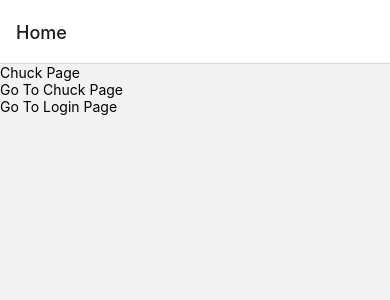
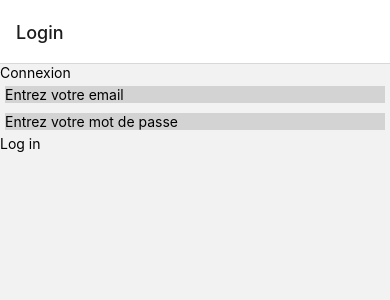
Before and after one commit to fyambos/AwesomeProject, a React Native app: screen / in a window 390 px wide. Shown: the top 300 px of the page. Built offline with nearby package versions, Linux system fonts and the light colour scheme.

Commit message:
screens, login et archi stack

```diff
--- a/package.json
+++ b/package.json
@@ -10,8 +10,10 @@
     "lint": "eslint ."
   },
   "dependencies": {
+    "@react-navigation/bottom-tabs": "^6.5.4",
     "@react-navigation/native": "^6.1.2",
     "@react-navigation/native-stack": "^6.9.8",
+    "axios": "^1.2.6",
     "react": "18.1.0",
     "react-native": "0.70.6",
     "react-native-safe-area-context": "^4.4.1",
--- a/src/App.js
+++ b/src/App.js
@@ -14,9 +14,9 @@ function App() {
     return (
       <NavigationContainer>
         <Stack.Navigator>
+          <Stack.Screen name="Login" component={LoginScreen} />
           <Stack.Screen name="Home" component={HomeScreen} />
           <Stack.Screen name="Chuck" component={ChuckScreen} />
-          <Stack.Screen name="Login" component={LoginScreen} />
         </Stack.Navigator>
       </NavigationContainer>
     );
--- a/src/screens/Chuck.js
+++ b/src/screens/Chuck.js
@@ -9,11 +9,17 @@ const Chuck = ({navigation}) => {
     const [fact, setFact] = useState(null)
 
     const getChuckFact = async () => {
-        const res = await fetch("https://api.chucknorris.io/jokes/random");
-        const chuckFact = await res.json();
-        console.log(res);
-        console.log(chuckFact);
-        setFact(chuckFact);
+        try{
+               const res = await fetch("https://api.chucknorris.io/jokes/random");
+               const chuckFact = await res.json();
+               console.log(res);
+               console.log(chuckFact);
+               setFact(chuckFact);
+        }
+        catch(error) {
+            console.log(error);
+        }
+
     }
 
     useEffect(()=> {
--- a/src/screens/Home.js
+++ b/src/screens/Home.js
@@ -1,23 +1,38 @@
-import React from 'react'
+import React, {useEffect,useState} from 'react';
 import {View, Text, TouchableOpacity} from 'react-native';
 
+import {getSessions} from '../services/sessions';
+
 const Home = ({navigation}) => {
-    const onPressHandler = () => {
-        navigation.navigate('Chuck');
+    const navLogin = () => {
+        navigation.navigate('Login');
     }
-    const onPressHandlerTwo = () => {
-            navigation.navigate('Login');
-    }
-    return (
+    const [sessions,setSession]=useState([]);
+
+    useEffect(()=>{
+        const getData = async () => {
+            const res = await getSessions();
+            console.log("Home.js useEffect() res:",res);
+            if (typeof res !== 'undefined')
+                setSession(res);
+        }
+
+        getData();
+    },[])
+
+    return <View>
+        <Text>Liste des sessions</Text>
         <View>
-            <Text>Chuck Page</Text>
-            <TouchableOpacity onPress={onPressHandler}>
-                <Text>Go To Chuck Page</Text>
-            </TouchableOpacity>
-            <TouchableOpacity onPress={onPressHandlerTwo}>
-                            <Text>Go To Login Page</Text>
-            </TouchableOpacity>
+            {sessions.map((session) => <Text key={session._id}>
+                        {session.matiere}
+                    </Text>
+            )}
+        <TouchableOpacity onPress={navLogin}>
+            <Text>Login</Text>
+        </TouchableOpacity>
         </View>
-    )
+
+
+    </View>
 }
-export default Home
+export default Home;
--- a/src/screens/Login.js
+++ b/src/screens/Login.js
@@ -1,63 +1,46 @@
 import React, {useEffect,useState} from 'react';
 import {View, Text, TextInput,TouchableOpacity} from 'react-native';
+import {login} from '../services/students'
 
 const Login = ({navigation}) => {
-    const onPressHandler = () => {
-        navigation.navigate('Home');
+    const [email,setEmail] = useState("");
+    const [password,setPassword] = useState("");
+    const onPressHandler = async (event) => {
+        const res = await login({
+            email,
+            password
+        });
+    const studentId = res._id
+    //console.log("Loggin successful")
+    //console.log("Logged in",res);
+    //console.log("Id Student",studentId);
+    navigation.navigate('Home');
     }
-
-    const [login,setLogin]=useState({
-        email: "",
-        password:"",
-    });
-    const onChangeHandler = (event) => {
-            const {value,name} = event.target;
-            setLogin({...login,[name]:value}); //recup login / patch juste l'objet a modifier name c'est le nom du champs qui peut etre email ou password
-        }
-    const onClickHandler = () => {
-        try {
-            const res = fetch("http://10.0.2.2:4500/students/login", {
-                        method: "POST",
-                        body: JSON.stringify(login),
-                        credentials: "include" //pour axios, il faut with credentials a true sinon pas de cookies
-            });
-            if (res.status === 200) {
-                        console.log("Login Successful");
-                        console.log(res);
-            } else {
-                        console.log("Login Failed");
-                        console.log(res);
-           }
-        } catch (e) {
-            console.log("Une erreur est survenue: " + e);
-        }
-    }
-
     return (
         <View>
             <Text>Connexion</Text>
-            <TouchableOpacity onPress={onPressHandler}>
-                <Text>Go To Home Page</Text>
-            </TouchableOpacity>
             <TextInput
                 style={{backgroundColor: 'lightgrey', padding:0,margin:5}}
                 type='email'
                 name='email'
-                onChangeText={(text) => setLogin({...login, email: text})}
-                value={login.email}
+                placeholder="Entrez votre email"
+                onChangeText={setEmail}
+                value={email}
             />
             <TextInput
+                secureTextEntry={true}
                 style={{backgroundColor: 'lightgrey', padding:0,margin:5}}
                 type='password'
                 name='password'
-                onChangeText={(text) => setLogin({...login, password: text})}
-                value={login.name}
+                placeholder="Entrez votre mot de passe"
+                onChangeText={setPassword}
+                value={password}
                 secureTextEntry={true}
             />
-            <TouchableOpacity onPress={onClickHandler}>
+            <TouchableOpacity onPress={onPressHandler}>
                 <Text>Log in</Text>
             </TouchableOpacity>
         </View>
     );
 }
-export default Login
+export default Login;
--- a/src/screens/compte/Navigator.js
+++ b/src/screens/compte/Navigator.js
@@ -0,0 +1,6 @@
+import React, {useEffect,useState} from 'react';
+import {View, Text, TextInput,TouchableOpacity} from 'react-native';
+
+const Navigator = ({navigation}) => {
+}
+export default Navigator;
--- a/src/services/sessions.js
+++ b/src/services/sessions.js
@@ -0,0 +1,13 @@
+import axios from 'axios';
+
+export const getSessions = async () => {
+    try{
+        const res = await axios.get('http://10.7.17.143:4500/sessions');
+        //console.log("session.js getSession() status:",res.status);
+        return res.data;
+    }
+    catch(error) {
+        console.log("error",error);
+        return error;
+    }
+};
--- a/src/services/students.js
+++ b/src/services/students.js
@@ -0,0 +1,27 @@
+import axios from 'axios';
+
+export const login = async (data) => {
+    try{
+        const res = await axios.post('http://10.7.17.143:4500/students/login',
+            data
+        );
+        return res.data;
+    }
+    catch(error) {
+        //console.log("service login error:",error.response);
+        return error.response.data.msg;
+    }
+}
+export const register = async (data) => {
+    try{
+        const res = await axios.post('http://10.7.17.143:4500/students/register',
+            data
+        );
+        console.log("registration successful:",res);
+        return res.data;
+    }
+    catch(error) {
+        //console.log("service register error:",error.response);
+        return error.response.data.msg;
+    }
+}
```
Also changed, not shown: src/screens/AppScreen.js (+18 -0 lines), src/screens/Home_old.js (added, +46 -0 lines), src/screens/Acceuil.js (deleted), 1 other file (tests, documents, lock files or other folders).
